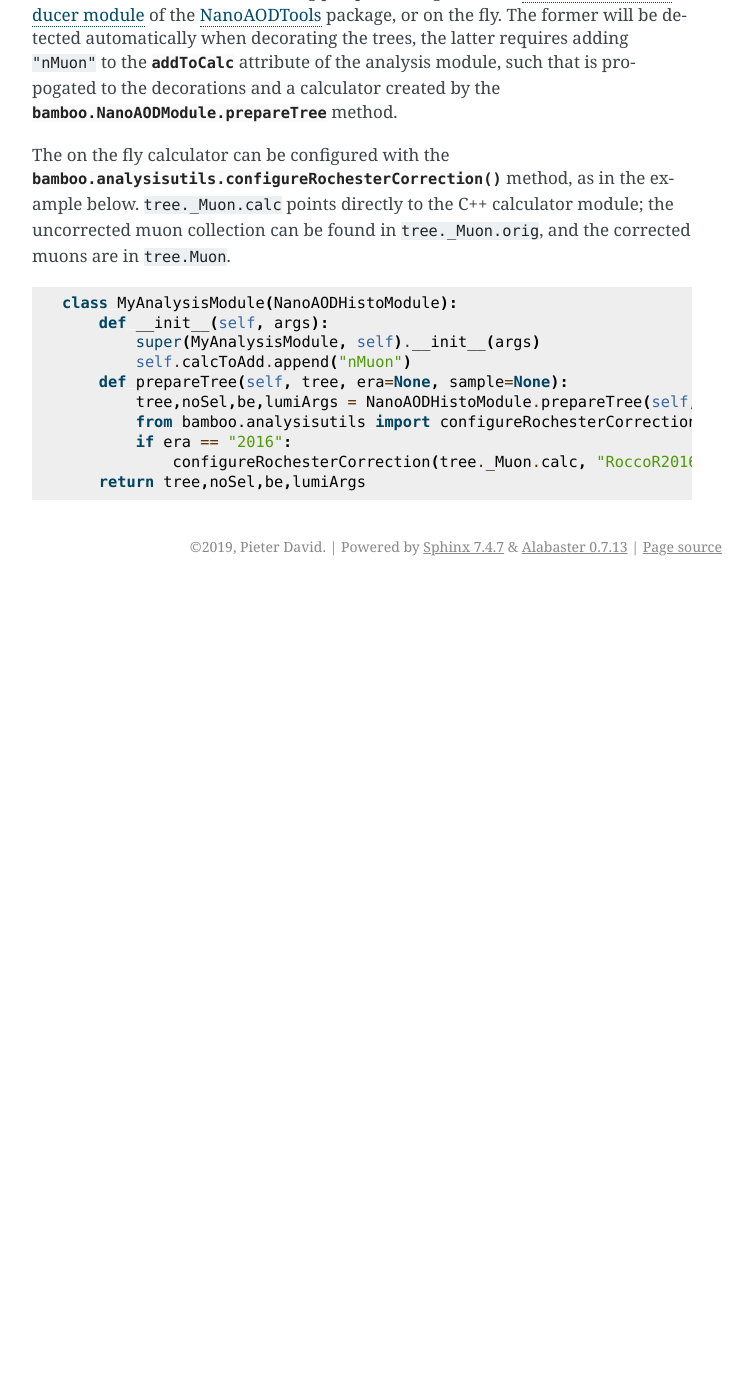
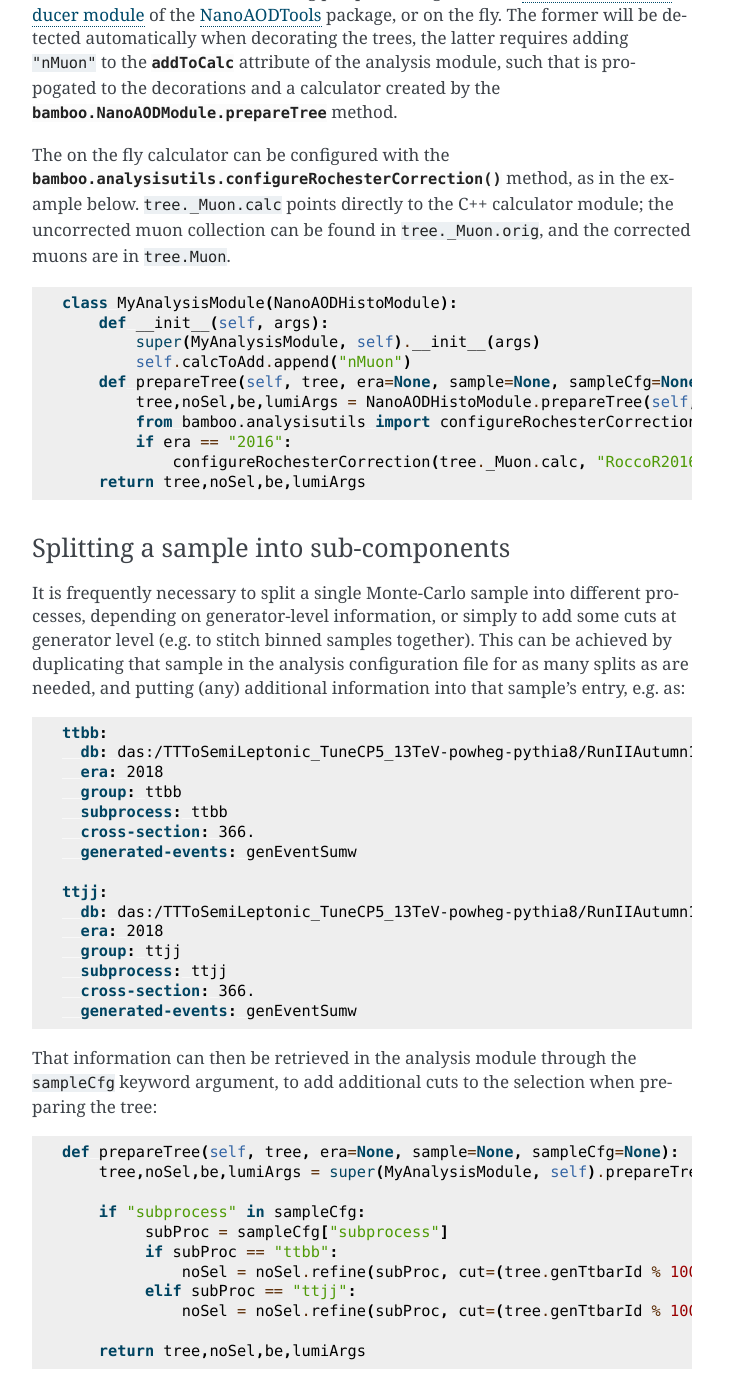
Before and after one commit to recotoolsbenchmarks/BambooAnalysis, a Sphinx documentation site: the page built from doc/userguide.rst, in a window 1280 px wide and 1400 px high, scrolled down 15196 px. Shown: the whole window, without its empty margins (388-1141 px from the left). Built offline with Sphinx 7.4.7, drawn with Linux system fonts in a browser that asks for light colours; before the commit the page ends 15782 px from its top, so only the background shows below that; some of the changed text lies outside the part shown.

Commit message:
document sample splitting

```diff
--- a/doc/userguide.rst
+++ b/doc/userguide.rst
@@ -236,7 +236,7 @@ For the code inside the module, the example is also very instructive:
 
 .. code-block:: python
 
-       def definePlots(self, t, noSel, era=None, sample=None):
+       def definePlots(self, t, noSel, era=None, sample=None, sampleCfg=None):
            from bamboo.plots import Plot, EquidistantBinning
            from bamboo import treefunctions as op
 
@@ -465,7 +465,7 @@ used to define the same plots for different selection stages, e.g.
        ]
        return plots
 
-   def definePlots(self, t, noSel, era=None, sample=None):
+   def definePlots(self, t, noSel, era=None, sample=None, sampleCfg=None):
        from bamboo import treefunctions as op
 
        plots = []
@@ -720,8 +720,8 @@ uncertainties to 2016 MC:
        def __init__(self, args):
            super(MyAnalysisModule, self).__init__(args)
            self.calcToAdd.append("nJet")
-       def prepareTree(self, tree, era=None, sample=None):
-           tree,noSel,be,lumiArgs = super(MyAnalysisModule, self).prepareTree(tree, era=era, sample=sample)
+       def prepareTree(self, tree, era=None, sample=None, sampleCfg=None):
+           tree,noSel,be,lumiArgs = super(MyAnalysisModule, self).prepareTree(tree, era=era, sample=sample, sampleCfg=sampleCfg)
            from bamboo.analysisutils import configureJets
            isNotWorker = (self.args.distributed != "worker")
            if era == "2016":
@@ -807,13 +807,53 @@ corrected muons are in ``tree.Muon``.
        def __init__(self, args):
            super(MyAnalysisModule, self).__init__(args)
            self.calcToAdd.append("nMuon")
-       def prepareTree(self, tree, era=None, sample=None):
-           tree,noSel,be,lumiArgs = NanoAODHistoModule.prepareTree(self, tree, era=era, sample=sample)
+       def prepareTree(self, tree, era=None, sample=None, sampleCfg=None):
+           tree,noSel,be,lumiArgs = NanoAODHistoModule.prepareTree(self, tree, era=era, sample=sample, sampleCfg=sampleCfg)
            from bamboo.analysisutils import configureRochesterCorrection
            if era == "2016":
                configureRochesterCorrection(tree._Muon.calc, "RoccoR2016.txt")
        return tree,noSel,be,lumiArgs
 
+
+Splitting a sample into sub-components
+''''''''''''''''''''''''''''''''''''''
+
+It is frequently necessary to split a single Monte-Carlo sample into different processes, depending on generator-level information, or simply to add some cuts at generator level (e.g. to stitch binned samples together).
+This can be achieved by duplicating that sample in the analysis configuration file for as many splits as are needed, and putting (any) additional information into that sample's entry, e.g. as:
+
+.. code-block:: yaml
+
+     ttbb:
+       db: das:/TTToSemiLeptonic_TuneCP5_13TeV-powheg-pythia8/RunIIAutumn18NanoAODv5-Nano1June2019_102X_upgrade2018_realistic_v19-v1/NANOAODSIM
+       era: 2018
+       group: ttbb
+       subprocess: ttbb
+       cross-section: 366.
+       generated-events: genEventSumw
+
+     ttjj:
+       db: das:/TTToSemiLeptonic_TuneCP5_13TeV-powheg-pythia8/RunIIAutumn18NanoAODv5-Nano1June2019_102X_upgrade2018_realistic_v19-v1/NANOAODSIM
+       era: 2018
+       group: ttjj
+       subprocess: ttjj
+       cross-section: 366.
+       generated-events: genEventSumw
+
+That information can then be retrieved in the analysis module through the ``sampleCfg`` keyword argument, to add additional cuts to the selection when preparing the tree:
+
+.. code-block:: python
+
+   def prepareTree(self, tree, era=None, sample=None, sampleCfg=None):
+       tree,noSel,be,lumiArgs = super(MyAnalysisModule, self).prepareTree(tree, era=era, sample=sample, sampleCfg=sampleCfg)
+
+       if "subprocess" in sampleCfg:
+            subProc = sampleCfg["subprocess"]
+            if subProc == "ttbb":
+                noSel = noSel.refine(subProc, cut=(tree.genTtbarId % 100) >= 52)
+            elif subProc == "ttjj":
+                noSel = noSel.refine(subProc, cut=(tree.genTtbarId % 100) < 41)
+
+       return tree,noSel,be,lumiArgs
 
 
 .. _bamboo: https://cp3.irmp.ucl.ac.be/~pdavid/bamboo/index.html
```
Also changed, not shown: 2 other files.
